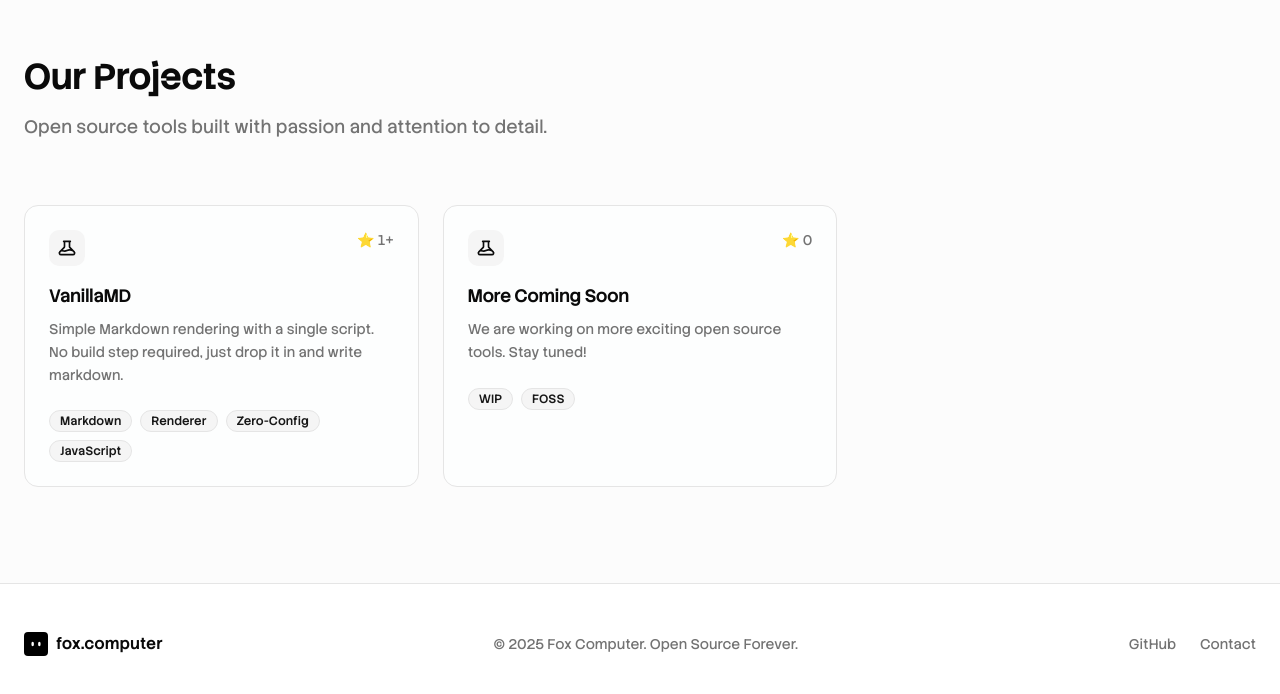
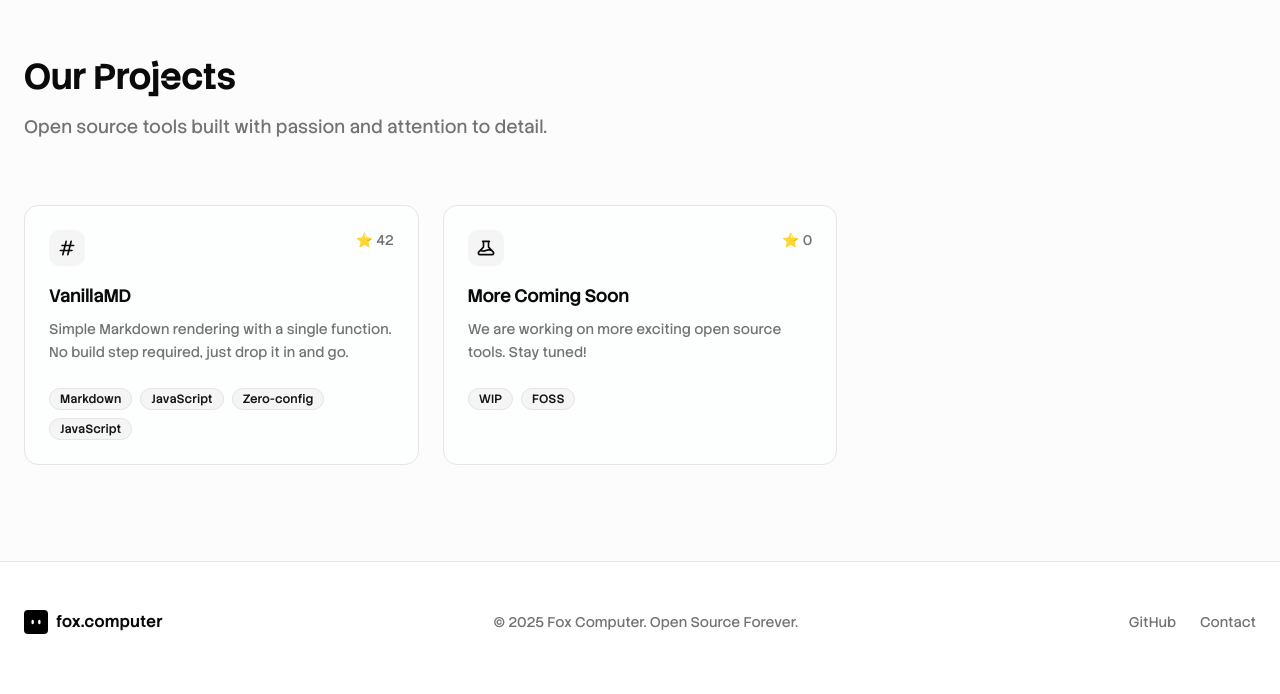
Before and after one commit to foxcomputer/www, a React (Vite) app: page / in a window 1280 px wide. Shown: the part 1709-2403 px from the top of the page. Built offline with nearby package versions, Linux system fonts and the light colour scheme.

Commit message:
feat: Allow custom icons in ProjectCard and apply to the VanillaMD project.

```diff
--- a/src/components/ProjectCard.tsx
+++ b/src/components/ProjectCard.tsx
@@ -7,9 +7,10 @@ interface ProjectCardProps {
   link: string;
   stars: string;
   language?: string;
+  icon?: React.ReactNode;
 }
 
-const ProjectCard: React.FC<ProjectCardProps> = ({ title, description, tags, link, stars, language }) => {
+const ProjectCard: React.FC<ProjectCardProps> = ({ title, description, tags, link, stars, language, icon }) => {
   return (
     <a
       href={link}
@@ -19,9 +20,11 @@ const ProjectCard: React.FC<ProjectCardProps> = ({ title, description, tags, lin
     >
       <div className="flex items-start justify-between mb-4">
         <div className="project-icon-rainbow p-2 rounded-lg bg-secondary text-foreground group-hover:bg-primary group-hover:text-primary-foreground transition-colors">
-          <svg className="w-5 h-5" fill="none" viewBox="0 0 24 24" stroke="currentColor">
-            <path strokeLinecap="round" strokeLinejoin="round" strokeWidth={2} d="M19.428 15.428a2 2 0 00-1.022-.547l-2.384-.477a6 6 0 00-3.86.517l-.318.158a6 6 0 01-3.86.517L6.05 15.21a2 2 0 00-1.806.547M8 4h8l-1 1v5.172a2 2 0 00.586 1.414l5 5c1.26 1.26.367 3.414-1.415 3.414H4.828c-1.782 0-2.674-2.154-1.414-3.414l5-5A2 2 0 009 10.172V5L8 4z" />
-          </svg>
+          {icon || (
+            <svg className="w-5 h-5" fill="none" viewBox="0 0 24 24" stroke="currentColor">
+              <path strokeLinecap="round" strokeLinejoin="round" strokeWidth={2} d="M19.428 15.428a2 2 0 00-1.022-.547l-2.384-.477a6 6 0 00-3.86.517l-.318.158a6 6 0 01-3.86.517L6.05 15.21a2 2 0 00-1.806.547M8 4h8l-1 1v5.172a2 2 0 00.586 1.414l5 5c1.26 1.26.367 3.414-1.415 3.414H4.828c-1.782 0-2.674-2.154-1.414-3.414l5-5A2 2 0 009 10.172V5L8 4z" />
+            </svg>
+          )}
         </div>
         <div className="flex items-center gap-1 text-sm text-muted-foreground">
           <span>⭐ {stars}</span>
--- a/src/components/Projects.tsx
+++ b/src/components/Projects.tsx
@@ -5,11 +5,16 @@ const Projects: React.FC = () => {
   const projects = [
     {
       title: 'VanillaMD',
-      description: 'Simple Markdown rendering with a single script. No build step required, just drop it in and write markdown.',
-      tags: ['Markdown', 'Renderer', 'Zero-Config'],
+      description: 'Simple Markdown rendering with a single function. No build step required, just drop it in and go.',
+      tags: ['Markdown', 'JavaScript', 'Zero-config'],
       language: 'JavaScript',
-      link: 'https://github.com/foxcomputer/VanillaMD',
-      stars: '1+'
+      link: 'https://github.com/foxcomputer/vanillamd',
+      stars: '42',
+      icon: (
+        <svg className="w-5 h-5" fill="none" viewBox="0 0 24 24" stroke="currentColor">
+          <path strokeLinecap="round" strokeLinejoin="round" strokeWidth={2} d="M7 20l4-16m2 16l4-16M6 9h14M4 15h14" />
+        </svg>
+      )
     },
     {
       title: 'More Coming Soon',
```
